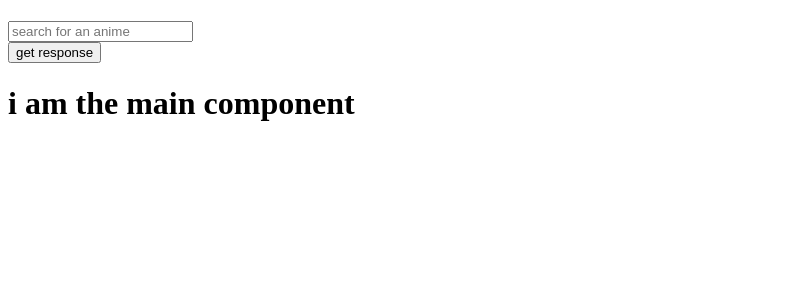
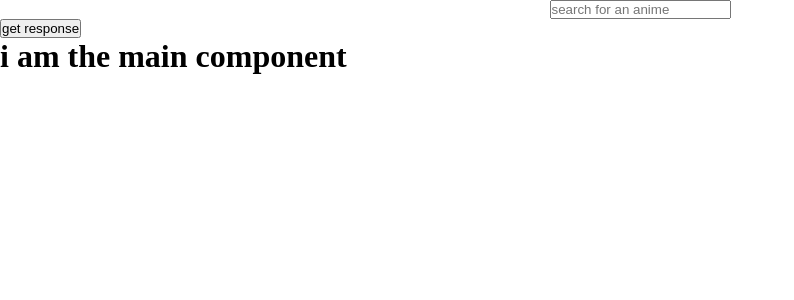
Before and after one commit to barangana/anime-database-search, a React (Create React App) app: page / in a window 1280 px wide. Shown: the top 300 px of the page, without its empty margins (0-794 px from the left). Built offline with nearby package versions, Linux system fonts and the light colour scheme.

Commit message:
added individual cards of anime to the main page and their description

```diff
--- a/src/App.css
+++ b/src/App.css
@@ -0,0 +1,14 @@
+* {
+  margin: 0;
+  padding: 0;
+  box-sizing: border-box;
+}
+
+.search-bar {
+  display: block;
+  margin: 0 auto;
+}
+
+#anime-info {
+  text-align: center;
+}
--- a/src/App.js
+++ b/src/App.js
@@ -1,5 +1,5 @@
 import "./App.css";
-import SearchBar from "./components/SearchBar";
+import SearchBar from "./components/layouts/SearchBar";
 
 function App() {
   return (
--- a/src/api/API.js
+++ b/src/api/API.js
@@ -1,6 +1,6 @@
 import React from "react";
 import Axios from "axios";
-import Main from "../components/Main";
+import Main from "../components/layouts/Main";
 import { useState } from "react";
 
 function API(props) {
@@ -21,12 +21,7 @@ function API(props) {
   return (
     <div>
       <button onClick={getAnime}>get response</button>
-      {animeList.map((anime) => (
-        <div>
-          {anime.mal_id} {anime.title}
-        </div>
-      ))}
-      <Main />
+      <Main animeList={animeList} />
     </div>
   );
 }
--- /dev/null
+++ b/src/components/AnimeCard.js
@@ -0,0 +1,17 @@
+import React from "react";
+
+function AnimeCard(props) {
+  return (
+    <div>
+      <div id="anime-info">
+        <h2>{props.title}</h2>
+        <h3>episodes: {props.episodes}</h3>
+        <h3>{props.type}</h3>
+        <p>{props.description}</p>
+      </div>
+      <img src={props.image} alt={props.title} />
+    </div>
+  );
+}
+
+export default AnimeCard;
--- a/src/components/Main.js
+++ /dev/null
@@ -1,11 +0,0 @@
-import React from "react";
-
-function Main(props) {
-  return (
-    <div>
-      <h1>i am the main component</h1>
-    </div>
-  );
-}
-
-export default Main;
--- /dev/null
+++ b/src/components/layouts/Main.js
@@ -0,0 +1,22 @@
+import React from "react";
+import AnimeCard from "../AnimeCard";
+
+function Main(props) {
+  return (
+    <div>
+      <h1>i am the main component</h1>
+      {props.animeList.map((anime) => (
+        <AnimeCard
+          title={anime.title}
+          key={anime.mal_id}
+          image={anime.image_url}
+          episodes={anime.episodes}
+          type={anime.type}
+          description={anime.synopsis}
+        />
+      ))}
+    </div>
+  );
+}
+
+export default Main;
--- a/src/components/SearchBar.js
+++ b/src/components/layouts/SearchBar.js
@@ -1,17 +1,18 @@
 import React from "react";
 import { useState } from "react";
-import API from "../api/API";
+import API from "../../api/API";
 
 function SearchBar() {
   const [search, setSearch] = useState("");
 
   return (
     <div>
-      <h1>{search}</h1>
       <input
+        className="search-bar"
         type="search"
         placeholder="search for an anime"
         required
+        value={search}
         onChange={(e) => setSearch(e.target.value)}
       />
       <API search={search} />
```
